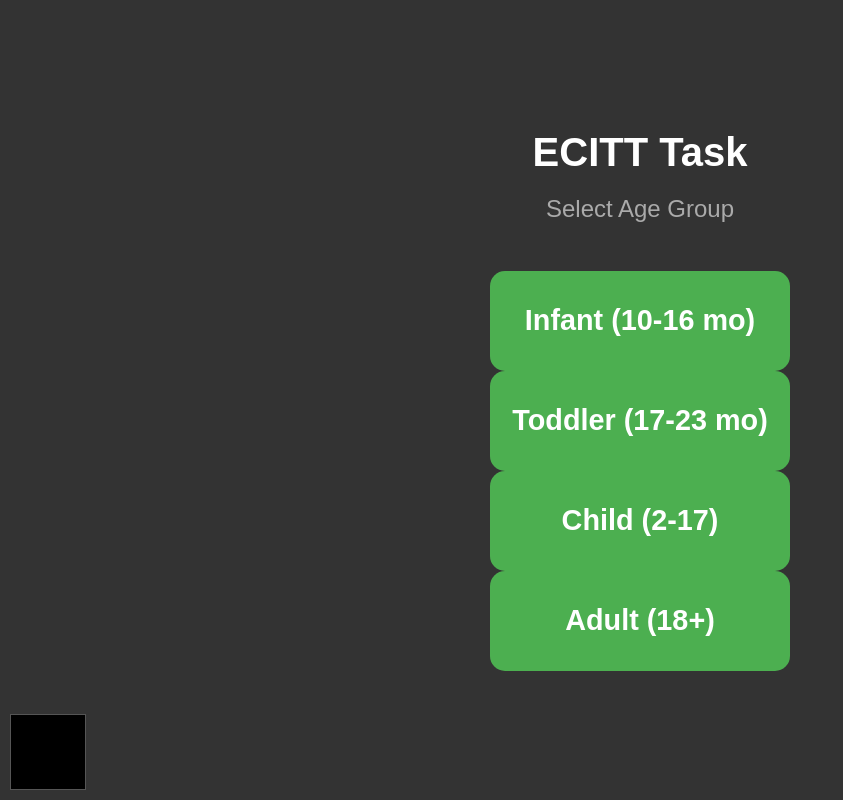
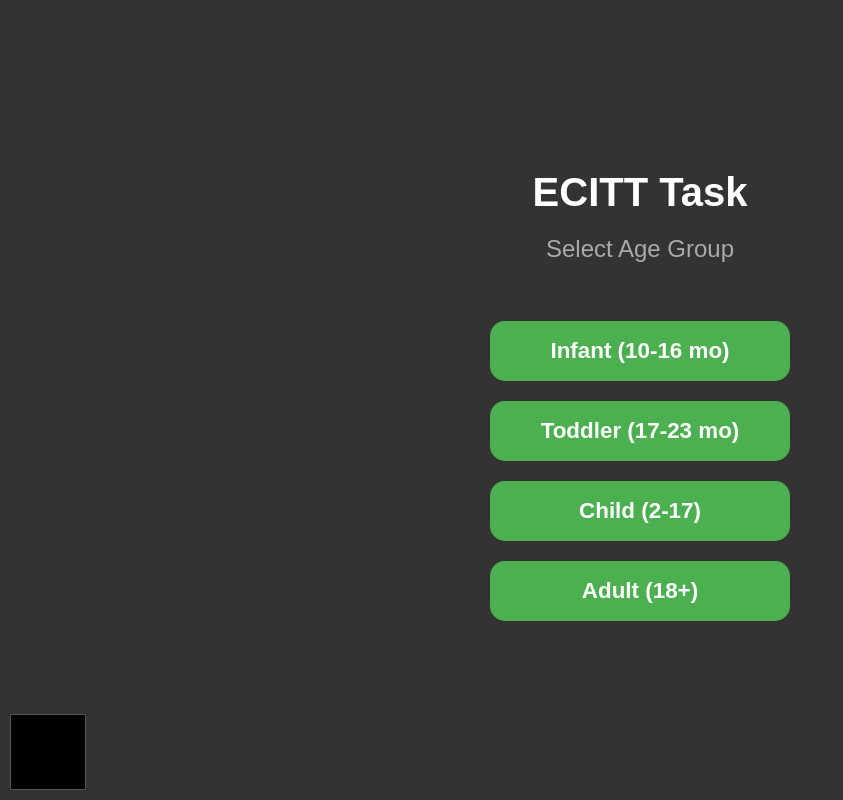
Before and after one commit to jamescsimon/USC-BEAD-Lab-ECITT, a PHP site: page / in a window 1280 px wide. Shown: the whole page, without its empty margins (0-843 px from the left). Run offline with PHP 8.4, Linux system fonts and the light colour scheme.

Commit message:
formatting buttons

```diff
--- a/unifiedtasks/styles.css
+++ b/unifiedtasks/styles.css
@@ -85,8 +85,8 @@ html, body {
 
 .age-button {
     width: 300px;
-    height: 100px;
-    font-size: 1.8em;
+    height: 60px;
+    font-size: 1.4em;
     font-weight: bold;
     background-color: #4CAF50;
     color: white;
@@ -94,6 +94,7 @@ html, body {
     border-radius: 15px;
     cursor: pointer;
     transition: background-color 0.3s;
+    margin: 10px 0;
 }
 
 .age-button:active {
```
